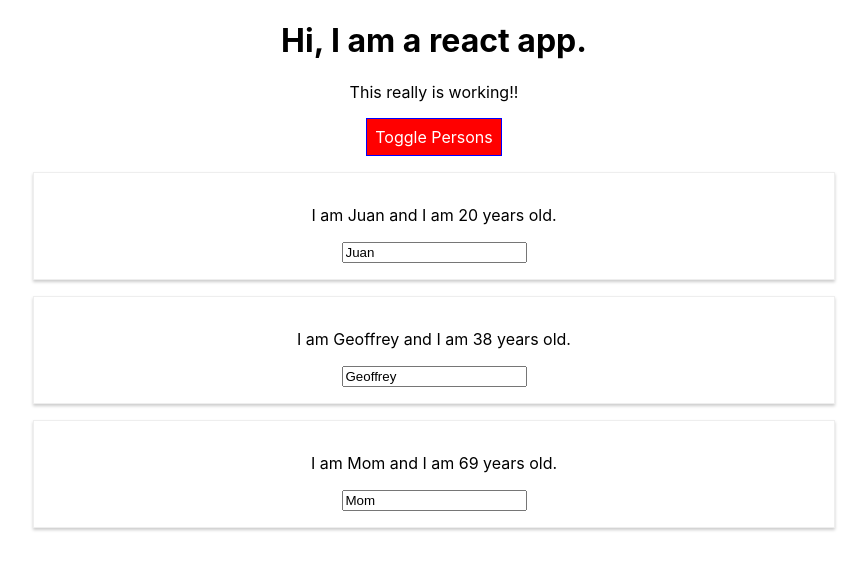
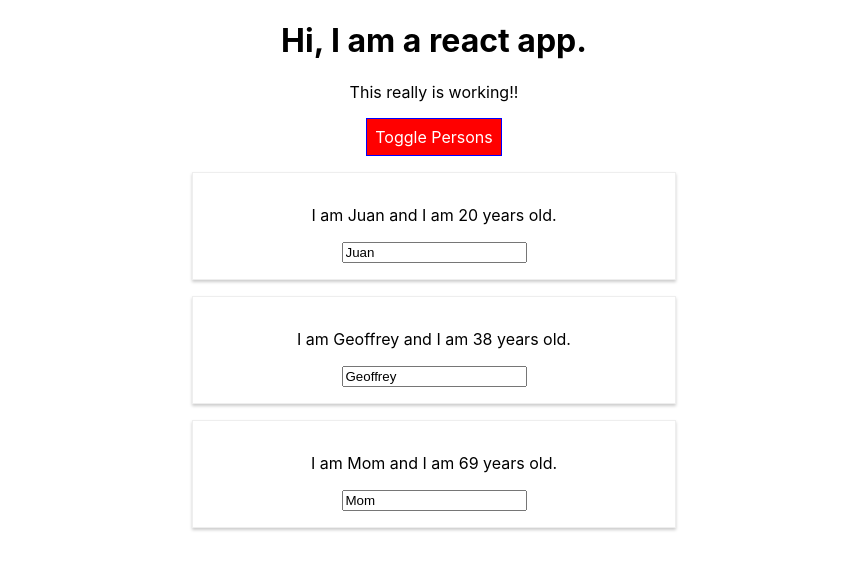
Before and after one commit to cubemer/react-complete-guide, a React (Create React App) app: page / in a window 1280 px wide. Both pictures are taken after a click on the button "Toggle Persons". Shown: the top 570 px of the page, without its empty margins (206-1073 px from the left). Built offline with nearby package versions, Linux system fonts and the light colour scheme.

Commit message:
Add radium to the project and .idea/* to gitignore
Adding Radium support for easier styling, and making sure personal workspace info isn't on github

```diff
--- a/src/App.js
+++ b/src/App.js
@@ -1,4 +1,5 @@
 import React, { Component } from 'react';
+import Radium, { StyleRoot } from 'radium';
 import './App.css';
 import Person from './Person/Person';
 
@@ -47,7 +48,11 @@
       font: 'inherit',
       border: '1px solid blue',
       padding: '8px',
-      cursor: 'pointer'
+      cursor: 'pointer',
+      ':hover': {
+        backgroundColor: 'lightgreen',
+        color: 'black'
+      }
     };
 
     let persons = null;
@@ -66,6 +71,10 @@
       </div>);
 
       style.backgroundColor = 'red';
+      style[':hover'] = {
+        backgroundColor: 'salmon',
+        color: 'black'
+      }
     }
 
     let classes = [];
@@ -78,6 +87,7 @@
     }
 
     return (
+      <StyleRoot>
         <div className="App">
           <h1>Hi, I am a react app.</h1>
           <p className={classes.join(' ')}>This really is working!!</p>
@@ -86,8 +96,9 @@
             onClick={this.togglePersonsHandler}>Toggle Persons</button>
           {persons}
         </div>
+      </StyleRoot>
     );
   }
 }
 
-export default App;
+export default Radium(App);
--- a/src/Person/Person.css
+++ b/src/Person/Person.css
@@ -6,3 +6,9 @@
     padding: 16px;
     text-align: center;
 }
+
+/*@media (min-width: 500px) {*/
+/*    .Person {*/
+/*        width: 450px;*/
+/*    }*/
+/*}*/
--- a/src/Person/Person.js
+++ b/src/Person/Person.js
@@ -1,9 +1,17 @@
 import React from 'react'
+import Radium from 'radium'
+
 import './Person.css'
 
 const person = (props) => {
+  const style = {
+    '@media (min-width: 500px)': {
+      width: '450px'
+    }
+  };
+
   return (
-        <div className="Person">
+    <div className="Person" style={style}>
       <p onClick={props.click}>I am {props.name} and I am {props.age} years old.</p>
       <p>{props.children}</p>
       <input type='text' onChange={props.changed} value={props.name}/>
@@ -11,4 +19,4 @@
   )
 }
 
-export default person;
+export default Radium(person);
```
Lines whose indentation alone changed are shown as unchanged.
